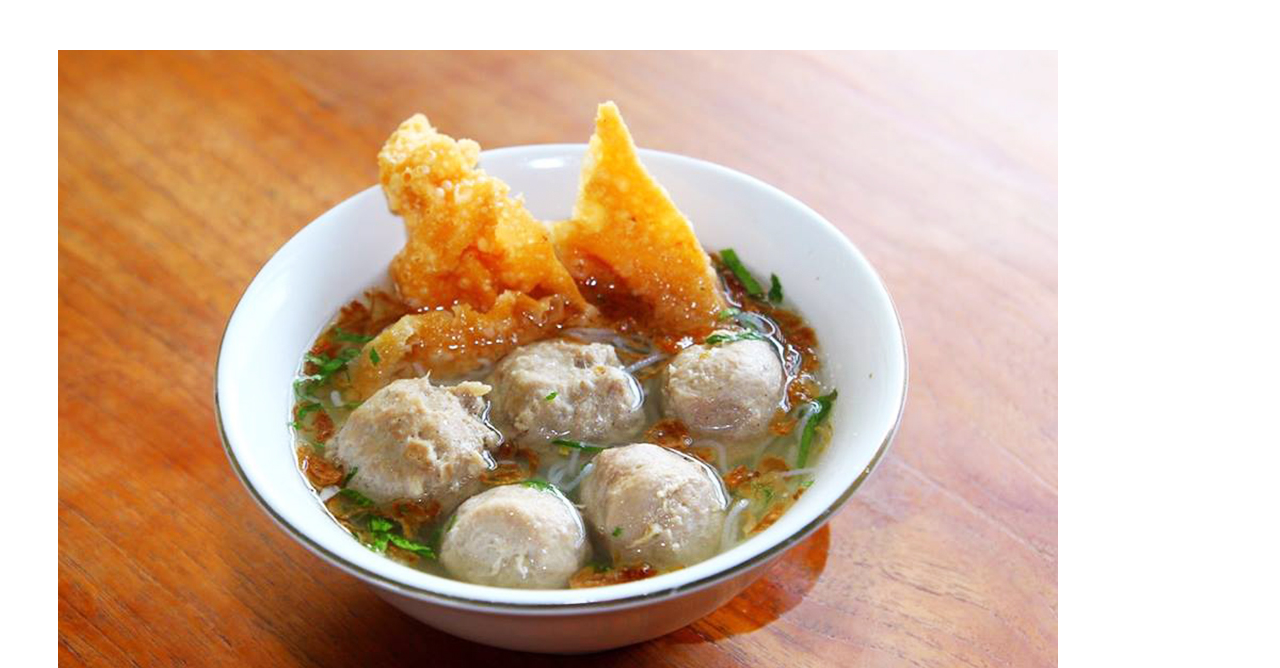
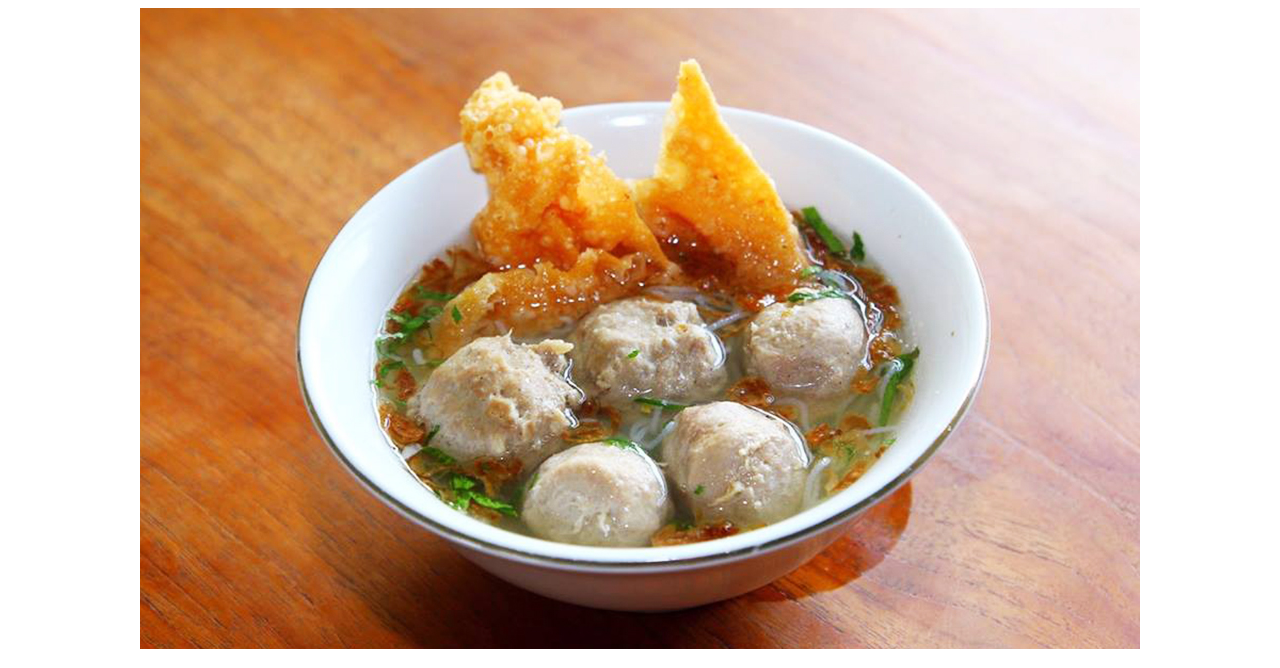
Before and after one commit to ESTRELLA-code-web/bakso-the-best, a plain HTML site: page index.html in a window 1280 px wide. Shown: the top 668 px of the page. Drawn offline with Linux system fonts and the light colour scheme.

Commit message:
Update style.css

```diff
--- a/style.css
+++ b/style.css
@@ -4,8 +4,8 @@ body {
      color: #191970;
 }
 .kartu-profil  {
-    width: 100px;
-    margin:50px;
+    width: 300px
+    margin: 50px auto;
     padding: 20px
     backgroun-color: white;
     border-radius: 15px;
```
